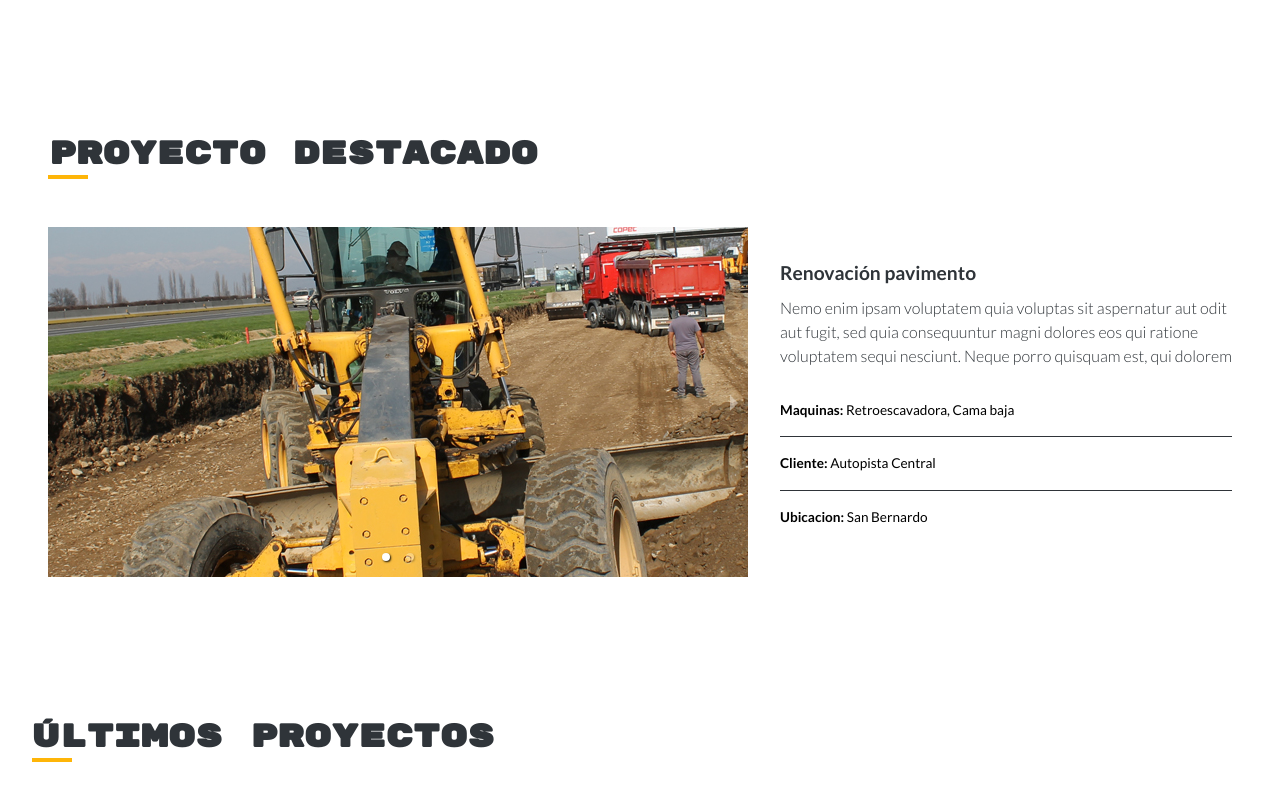
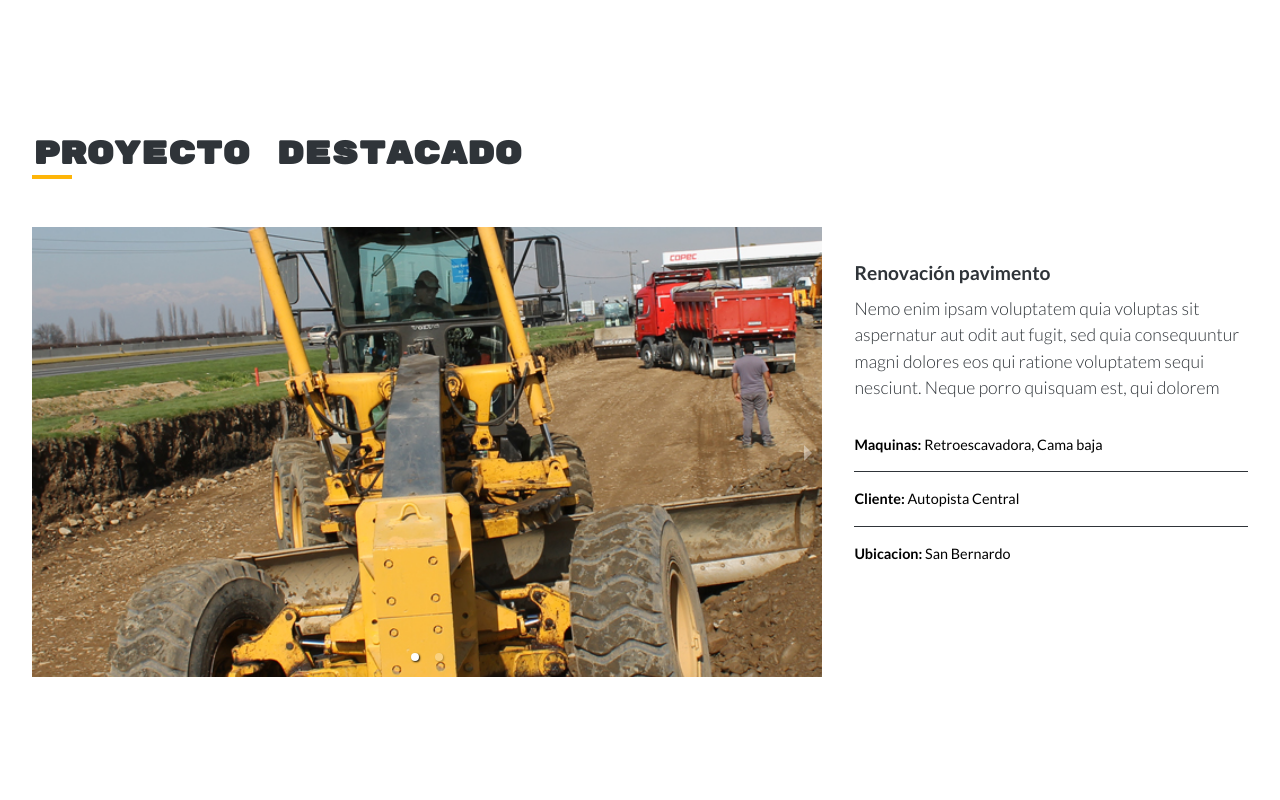
Before and after one commit to psyout/transportes-moran, a React (Create React App) app: page / in a window 1280 px wide. Shown: the part 2680-3480 px from the top of the page. Built offline with nearby package versions, Linux system fonts and the light colour scheme.

Commit message:
changed padding from current project section

```diff
--- a/src/components/ContactForm/ContactForm.scss
+++ b/src/components/ContactForm/ContactForm.scss
@@ -54,7 +54,7 @@
 			flex: 1;
 			padding: 10px;
 			border-radius: none;
-			border: solid 2px #2f3439;
+			// border: solid 2px #2f3439;
 		}
 		::placeholder {
 			color: #888;
@@ -85,7 +85,7 @@
 		height: 100px;
 		padding: 10px;
 		resize: none;
-		border: solid 2px #2f3439;
+		// border: solid 2px #2f3439;
 	}
 	::placeholder {
 		color: #888;
--- a/src/components/CurrentProject/CurrentProject.jsx
+++ b/src/components/CurrentProject/CurrentProject.jsx
@@ -10,12 +10,12 @@ function CurrentProject() {
 			<h1 className='current-project__title'>Proyecto Destacado</h1>
 
 			<div className='project-container'>
-				<Carousel showThumbs={false} showStatus={false} showIndicators={true}>
+				<Carousel className='project-container__image' showThumbs={false} showStatus={false} showIndicators={true}>
 					<div>
-						<img className='project-container__image' src={projectImage} alt='current project' />
+						<img className='project-container__image--slide' src={projectImage} alt='current project' />
 					</div>
 					<div>
-						<img className='project-container__image' src={projectImage} alt='current project' />
+						<img className='project-container__image--slide' src={projectImage} alt='current project' />
 					</div>
 				</Carousel>
 				<div className='project-container__text'>
--- a/src/components/CurrentProject/CurrentProject.scss
+++ b/src/components/CurrentProject/CurrentProject.scss
@@ -2,7 +2,7 @@
 @use '../../styles/variables' as *;
 
 .current-project {
-	padding: 0 3rem;
+	padding: 0 2rem;
 	margin-top: 5rem;
 	@include tablet {
 		max-width: 80rem;
@@ -39,23 +39,34 @@
 
 .project-container {
 	margin-top: 2rem;
-	@include desktop-sm {
+	@include tablet {
 		display: flex;
-		flex-direction: row;
+		flex-direction: column;
 		gap: 2rem;
 	}
+
+	@include desktop-sm {
+		flex-direction: row;
+	}
 	&__image {
-		max-height: 350px;
-		object-fit: cover;
-		@include tablet {
-			flex: 2;
+		@include desktop-sm {
+			min-width: 65%;
+		}
+		&--slide {
+			height: 200px;
+			object-fit: cover;
+			@include tablet {
+				min-height: 300px;
+			}
+			@include desktop-sm {
+				height: 450px;
+			}
 		}
 	}
 	&__text {
 		margin-top: 1rem;
 
-		@include tablet {
-			flex: 1;
+		@include desktop {
 			margin-top: 2rem;
 		}
 
@@ -73,7 +84,7 @@
 			font-weight: 300;
 			margin-top: 0.5rem;
 			@include tablet {
-				font-size: 1rem;
+				font-size: 1.1rem;
 			}
 		}
 	}
@@ -91,7 +102,7 @@
 			list-style-type: none;
 			border-bottom: solid 1px #2f3439;
 			padding-bottom: 1rem;
-			font-size: 0.85rem;
+			font-size: 0.9rem;
 
 			&:last-child {
 				border-bottom: none;
--- a/src/components/Projects/Projects.scss
+++ b/src/components/Projects/Projects.scss
@@ -56,7 +56,7 @@
 	box-shadow: 0 0 10px rgba($color: #000000, $alpha: 0.2);
 	&__imagen {
 		max-width: 100%;
-		height: 250px;
+		height: 200px;
 		object-fit: cover;
 		@include tablet {
 			height: 220px;
```
